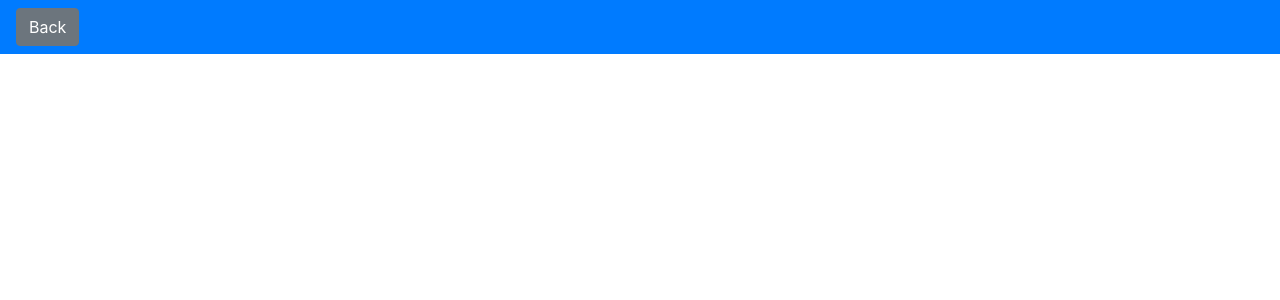
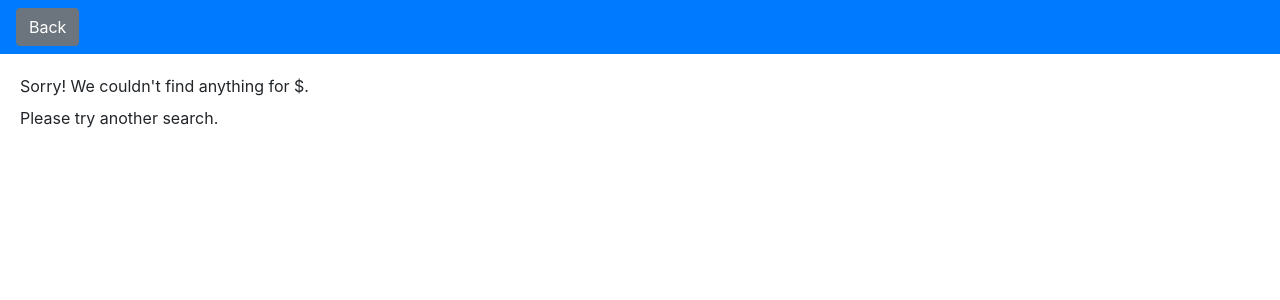
Before and after one commit to timpark0807/stocknews-extension, a React (Create React App) app: page /news in a window 1280 px wide. Shown: the top 300 px of the page. Built offline with nearby package versions, Linux system fonts and the light colour scheme.

Commit message:
Adding error message for not found stock tickers

```diff
--- a/src/NewsTable.tsx
+++ b/src/NewsTable.tsx
@@ -23,10 +23,12 @@ export const NewsTable: React.FC<Props> = ({ news }) => {
 
     return (
         <div>
-        {news.articles.length > 1 &&
+        {news.articles.length > 1 ?
             <div>
                 <Row>
-                    <Col style={{fontWeight:"bold", fontSize:"xx-large"}} xs={8}><label>${news.ticker}</label></Col>
+                    <Col style={{fontSize:"xx-large", fontWeight:"bold"}} xs={8}>
+                        <label> ${news.ticker}</label>
+                    </Col>
                 </Row>
 
                 <Row>
@@ -43,6 +45,14 @@ export const NewsTable: React.FC<Props> = ({ news }) => {
                     </Table>
                 </Row>
             </div>
+        :
+            <div>
+                <label>Sorry! We couldn't find anything for ${news.ticker}.</label>
+                <br/>
+                <label>Please try another search.</label>
+            </div>
+
+
         }
         </div>
 
```
